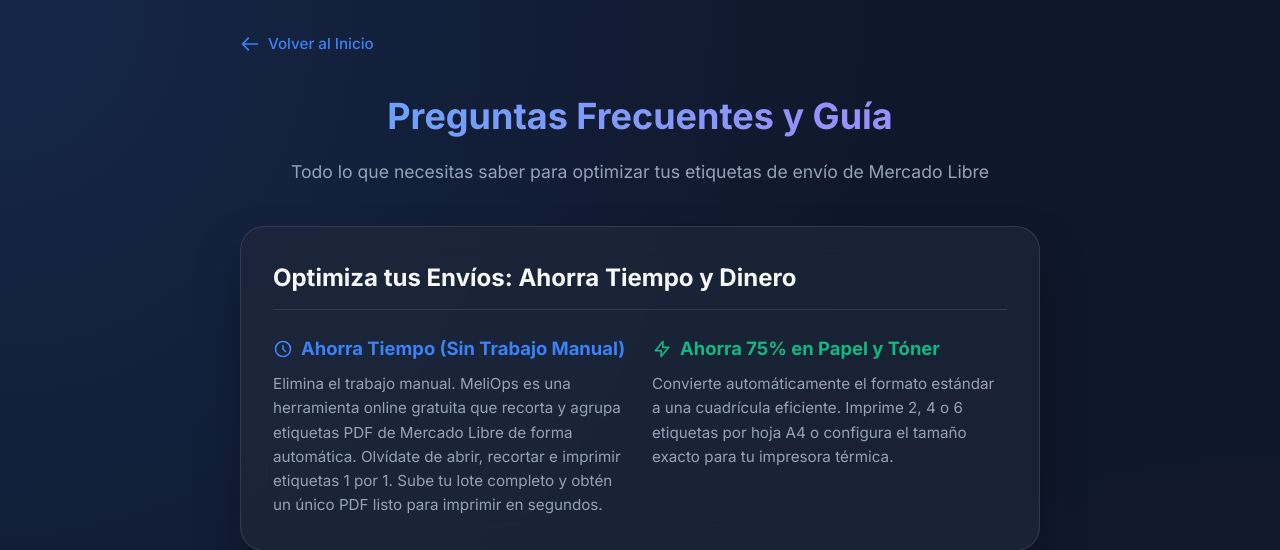
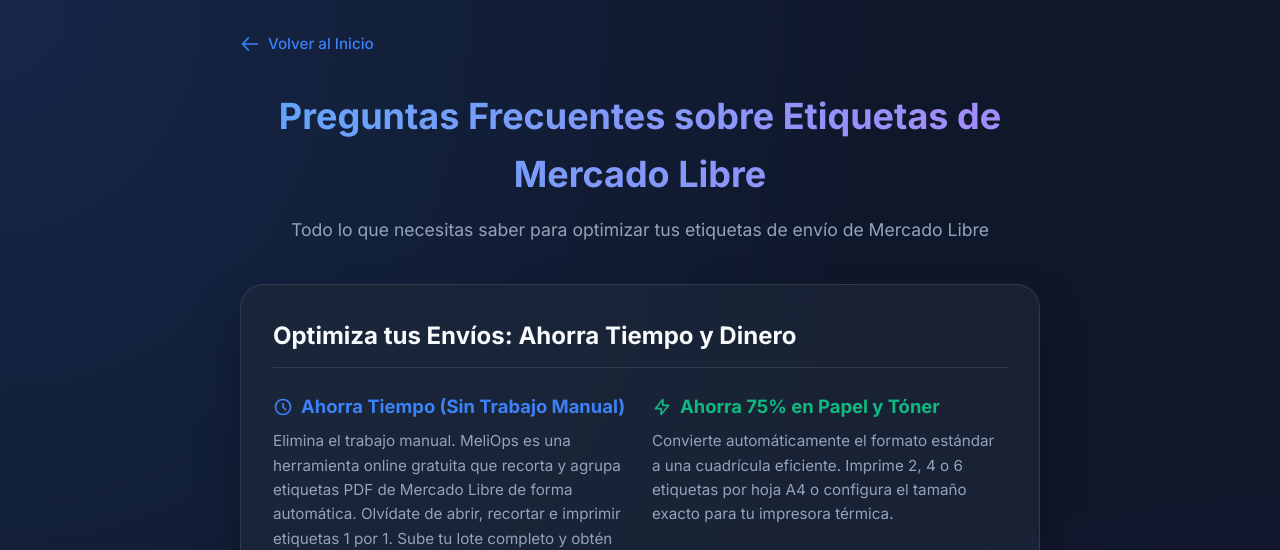
Before and after one commit to leviitta/ml_etiquetas, a FastAPI app: page /api/v1/faq in a window 1280 px wide. Shown: the top 550 px of the page. Run offline with FastAPI, Linux system fonts and the light colour scheme; parts of the project's set-up code (start-up, migrations or seed data) failed here and were passed over.

Commit message:
SEO GEO optimizer

```diff
--- a/app/api/root.py
+++ b/app/api/root.py
@@ -5,14 +5,14 @@
 
 @router.get("/robots.txt", include_in_schema=False, response_class=PlainTextResponse)
 async def robots_txt():
-    return "User-agent: *\nAllow: /\nDisallow: /api/\nSitemap: https://meliops.app/sitemap.xml"
+    return "User-agent: *\nAllow: /\nDisallow: /api/\nSitemap: https://www.meliops.cl/sitemap.xml"
 
 @router.get("/sitemap.xml", include_in_schema=False, response_class=PlainTextResponse)
 async def sitemap_xml():
     return """<?xml version="1.0" encoding="UTF-8"?>
 <urlset xmlns="http://www.sitemaps.org/schemas/sitemap/0.9">
   <url>
-    <loc>https://meliops.app/</loc>
+    <loc>https://www.meliops.cl/</loc>
     <changefreq>weekly</changefreq>
     <priority>1.0</priority>
   </url>
--- a/app/main.py
+++ b/app/main.py
@@ -5,7 +5,7 @@
 load_dotenv()
 
 from fastapi import FastAPI
-from fastapi.responses import RedirectResponse
+from fastapi.responses import RedirectResponse, PlainTextResponse
 from fastapi.staticfiles import StaticFiles
 from app.api.v1.endpoints import router as extract_router
 from app.api.v1.auth import router as auth_router
@@ -41,8 +41,14 @@
 # Add Session Middleware for OAuth
 app.add_middleware(SessionMiddleware, secret_key=os.getenv("SECRET_KEY", "una_clave_secreta_de_respaldo"))
 
+class CustomStaticFiles(StaticFiles):
+    def file_response(self, *args, **kwargs):
+        response = super().file_response(*args, **kwargs)
+        response.headers["Cache-Control"] = "public, max-age=31536000, immutable"
+        return response
+
 # Mount static files
-app.mount("/static", StaticFiles(directory="app/static"), name="static")
+app.mount("/static", CustomStaticFiles(directory="app/static"), name="static")
 
 # Include the router for version 1 of our API
 app.include_router(extract_router, prefix="/api/v1", tags=["etiquetas"])
--- a/app/templates/faq.html
+++ b/app/templates/faq.html
@@ -4,8 +4,61 @@
 <head>
     <meta charset="UTF-8">
     <meta name="viewport" content="width=device-width, initial-scale=1.0">
-    <title>Preguntas Frecuentes y Optimización | MeliOps</title>
-    <meta name="description" content="Preguntas frecuentes y guía para optimizar tus etiquetas de envío de Mercado Libre con MeliOps.">
+    <title>Cómo Separar Etiquetas de Mercado Libre PDF (Rápido y Gratis)</title>
+    <meta name="description" content="¿Cansado de cortar etiquetas de Mercado Libre? Separa y organiza tus etiquetas PDF de forma masiva en segundos para imprimir en A4. ¡Gratis aquí!">
+    <link rel="canonical" href="https://www.meliops.cl/api/v1/faq" />
+
+    <meta property="og:type" content="article" />
+    <meta property="og:title" content="Cómo Separar Etiquetas de Mercado Libre PDF (Rápido y Gratis)" />
+    <meta property="og:description" content="Aprende cómo separar tus etiquetas de Mercado Libre PDF para impresión masiva. Ahorra 66% en hojas A4 adhesivas y despacha 50% más rápido." />
+    <meta property="og:url" content="https://www.meliops.cl/api/v1/faq" />
+    <meta property="og:image" content="https://www.meliops.cl/static/logo_MeliOps.png" />
+
+    <meta name="twitter:card" content="summary_large_image" />
+    <meta name="twitter:title" content="Cómo Separar Etiquetas de Mercado Libre PDF (Rápido y Gratis)" />
+    <meta name="twitter:description" content="Aprende cómo separar tus etiquetas de Mercado Libre PDF para impresión masiva y ahorrar costos de embalaje." />
+    <meta name="twitter:image" content="https://www.meliops.cl/static/logo_MeliOps.png" />
+
+    <script type="application/ld+json">
+    {
+      "@context": "https://schema.org",
+      "@type": "FAQPage",
+      "mainEntity": [
+        {
+          "@type": "Question",
+          "name": "¿Cómo imprimir varias etiquetas de Mercado Libre en una hoja?",
+          "acceptedAnswer": {
+            "@type": "Answer",
+            "text": "Para imprimir varias etiquetas en una sola hoja, sube tus archivos PDF originales de Mercado Libre a MeliOps. La herramienta extraerá automáticamente la etiqueta (ignorando la información irrelevante del PDF) y te permitirá descargar un nuevo documento PDF agrupando 2, 4 o 6 etiquetas por hoja A4, listo para mandar a la impresora."
+          }
+        },
+        {
+          "@type": "Question",
+          "name": "¿MeliOps recorta automáticamente la etiqueta del PDF original?",
+          "acceptedAnswer": {
+            "@type": "Answer",
+            "text": "Sí, MeliOps utiliza un algoritmo inteligente que analiza el texto, los códigos de barras y los márgenes de los PDFs de Mercado Envíos. Recorta exactamente el área ('bounding box') de la etiqueta real, descartando resúmenes de venta e instrucciones, logrando que el PDF resultante sea perfecto para tu impresora."
+          }
+        },
+        {
+          "@type": "Question",
+          "name": "¿Por qué MeliOps es mejor que unir PDFs a mano?",
+          "acceptedAnswer": {
+            "@type": "Answer",
+            "text": "Las herramientas genéricas como iLovePDF o Smallpdf solo unen páginas enteras. MeliOps está diseñado específicamente para vendedores de Mercado Libre: extrae solo la etiqueta, la escala correctamente, elimina las instrucciones innecesarias y genera una cuadrícula perfecta, evitando que las etiquetas salgan cortadas al imprimir."
+          }
+        },
+        {
+          "@type": "Question",
+          "name": "¿Es gratis optimizar mis etiquetas de envío?",
+          "acceptedAnswer": {
+            "@type": "Answer",
+            "text": "Sí, MeliOps ofrece un plan Starter gratuito con un límite diario generoso para pequeños vendedores. Si tienes un alto volumen de ventas y necesitas procesar cientos de etiquetas al mes de forma prioritaria, ofrecemos los planes Pro e Infinity."
+          }
+        }
+      ]
+    }
+    </script>
     <link rel="icon" type="image/png" href="/static/logo_MeliOps.png">
     <link rel="preconnect" href="https://fonts.googleapis.com">
     <link rel="preconnect" href="https://fonts.gstatic.com" crossorigin>
@@ -164,7 +217,7 @@
         </a>
 
         <div class="header">
-            <h1>Preguntas Frecuentes y Guía</h1>
+            <h1>Preguntas Frecuentes sobre Etiquetas de Mercado Libre</h1>
             <p>Todo lo que necesitas saber para optimizar tus etiquetas de envío de Mercado Libre</p>
         </div>
 
--- a/app/templates/index.html
+++ b/app/templates/index.html
@@ -718,6 +718,10 @@
         </div>
     </div>
 
+    <footer style="text-align: center; margin-top: 3rem; color: var(--text-secondary); font-size: 0.85rem; width: 100%;">
+        <p>&copy; 2026 MeliOps. Todos los derechos reservados.</p>
+    </footer>
+
 
     <!-- Login Modal for Anonymous Users -->
     <div id="loginModal"
--- a/pyproject.toml
+++ b/pyproject.toml
@@ -22,6 +22,7 @@
 
 [dependency-groups]
 dev = [
+    "basedpyright>=1.39.5",
     "httpx>=0.28.1",
     "pytest>=9.0.3",
     "pytest-asyncio>=1.3.0",
```
Also changed, not shown: 1 other file.
